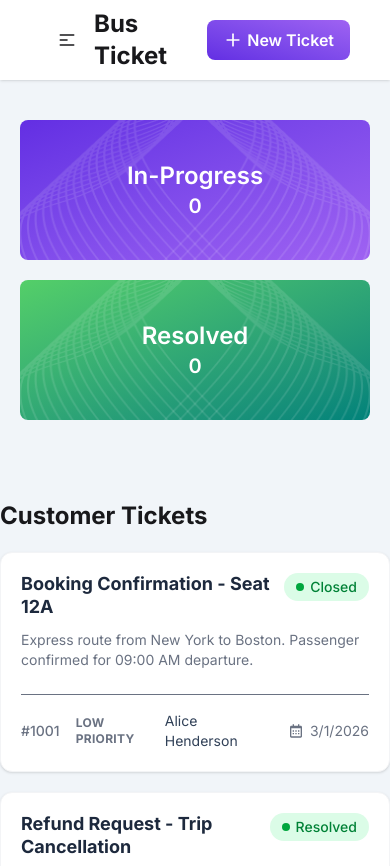
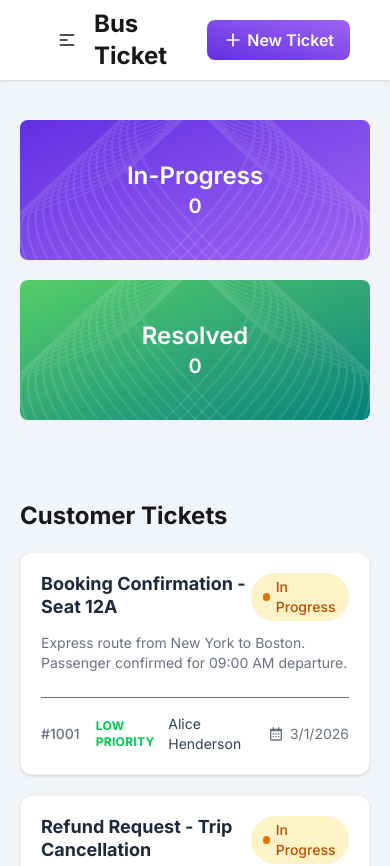
Before and after one commit to ShahadatHasan623/bus-ticket-BD, a React (Vite) app: page / in a window 390 px wide. Shown: the top 866 px of the page. Built offline with nearby package versions, Linux system fonts and the light colour scheme.

Commit message:
added conditional rendering card section status

```diff
--- a/public/bus_ticket.json
+++ b/public/bus_ticket.json
@@ -5,7 +5,7 @@
     "description": "Express route from New York to Boston. Passenger confirmed for 09:00 AM departure.",
     "customer": "Alice Henderson",
     "priority": "Low",
-    "status": "Closed",
+    "status": "In Progress",
     "createdAt": "2026-03-01T08:30:00Z",
     "resolvedBy": "Agent Sarah"
   },
@@ -15,7 +15,7 @@
     "description": "Customer requesting a full refund due to a family emergency. Trip scheduled for tomorrow.",
     "customer": "Marcus Thorne",
     "priority": "High",
-    "status": "Resolved",
+    "status": "In Progress",
     "createdAt": "2026-03-02T14:15:00Z",
     "resolvedAt": "2026-03-02T18:00:00Z",
     "resolvedBy": "Manager Michael"
@@ -46,7 +46,7 @@
     "description": "Bus #882 reporting AC failure. Needs immediate reassignment for the 1 PM trip.",
     "customer": "Internal - Fleet Mgmt",
     "priority": "Critical",
-    "status": "Resolved",
+    "status": "In Progress",
     "createdAt": "2026-03-03T10:05:00Z",
     "resolvedAt": "2026-03-03T11:30:00Z",
     "resolvedBy": "Tech Lead John"
@@ -77,7 +77,7 @@
     "description": "Credit card charged but no ticket issued. Customer needs manual validation.",
     "customer": "Kevin Park",
     "priority": "High",
-    "status": "Resolved",
+    "status": "In Progress",
     "createdAt": "2026-03-03T14:55:00Z",
     "resolvedAt": "2026-03-03T15:45:00Z",
     "resolvedBy": "Billing Support Sofia"
@@ -88,7 +88,7 @@
     "description": "Passenger requires wheelchair ramp access for the cross-country route.",
     "customer": "Linda Grier",
     "priority": "Medium",
-    "status": "Closed",
+    "status": "Open",
     "createdAt": "2026-03-03T15:30:00Z",
     "resolvedBy": "Agent Sarah"
   },
@@ -98,7 +98,7 @@
     "description": "Route 12 was 45 minutes late. Requesting a voucher for future travel.",
     "customer": "Brian Smith",
     "priority": "Low",
-    "status": "Open",
+    "status": "In Progress",
     "createdAt": "2026-03-03T16:12:00Z",
     "resolvedBy": "Agent Emily"
   }
--- a/src/App.jsx
+++ b/src/App.jsx
@@ -5,38 +5,45 @@ import Customers from "./components/Customers/Customers";
 import Home from "./components/Home/Home";
 import Navbar from "./components/Navbar/Navbar";
 
-const busTicketFetch = async()=>{
-  const res = await fetch('../public/bus_ticket.json')
-  return res.json()
-}
+const busTicketFetch = async () => {
+  const res = await fetch("../public/bus_ticket.json");
+  return res.json();
+};
 
-const ticket =busTicketFetch()
+const ticket = busTicketFetch();
 function App() {
+  const [customers, setCustomers] = useState([]);
+  const [resolved, setResolved] = useState([]);
 
-  const [customers,setCustomers] =useState([])
-  const [resolved,setResolved] =useState([])
+  const handleResolvedTask = (task) => {
+    const remainingCustomers = customers.filter((item) => item.id.split("-")[1] !== task.id.split("-")[1]);
+    setCustomers(remainingCustomers);
+    const newResolved = [...resolved, task];
+    setResolved(newResolved);
+  };
 
- const handleResolvedTask = (task) => {
-
-  const remainingCustomers = customers.filter(
-    (item) => item.id !== task.id
-  );
-  setCustomers(remainingCustomers);
-  const newResolved = [...resolved, task];
-  setResolved(newResolved);
-};
   return (
     <div className="bg-slate-100 min-h-screen">
       <Navbar></Navbar>
       <Home customers={customers} resolved={resolved}></Home>
       <div className="grid grid-cols-1 md:grid-cols-12 gap-5 max-w-7xl mx-auto">
         <div className="md:col-span-9 ">
-          <Suspense fallback={<span className="loading loading-dots loading-xl"></span>}>
-             <Customers customers={customers} setCustomers={setCustomers} ticket={ticket}></Customers>
+          <Suspense
+            fallback={<span className="loading loading-dots loading-xl"></span>}
+          >
+            <Customers
+              customers={customers}
+              setCustomers={setCustomers}
+              ticket={ticket}
+            ></Customers>
           </Suspense>
         </div>
-        <div className="md:col-span-3">
-          <Booking handleResolvedTask={handleResolvedTask} customers={customers} resolved={resolved}></Booking>
+        <div className="md:col-span-3 md:px-0 px-5">
+          <Booking
+            handleResolvedTask={handleResolvedTask}
+            customers={customers}
+            resolved={resolved}
+          ></Booking>
         </div>
       </div>
     </div>
--- a/src/components/Customer/Customer.jsx
+++ b/src/components/Customer/Customer.jsx
@@ -1,35 +1,45 @@
 import React from "react";
 import { BiCalendar } from "react-icons/bi";
 
+const Customer = ({ ticket, handleAddTask }) => {
+  const { id, title, description, customer, priority, status, createdAt } =
+    ticket;
+  const priorityColor =
+    ticket.priority === "High" || ticket.priority === "Critical"
+      ? "text-red-500"
+      : "text-green-500";
 
-const Customer = ({ ticket,handleAddTask }) => {
-   const {id,title,description,customer,priority,status,createdAt}=ticket
-   const priorityColor = ticket.priority === 'High' || ticket.priority === 'Critical'
-    ? 'text-red-500'
-    : 'text-gray-500';
+    const statusColor =
+      ticket.status === "Open" ? "flex items-center gap-1.5 bg-green-100 text-green-700 px-3 py-1 rounded-full text-sm font-medium" : "flex items-center gap-1.5 bg-amber-100 text-amber-700 px-3 py-1 rounded-full text-sm font-medium"
+
   return (
-    <div onClick={()=>handleAddTask(ticket)} className=" bg-white rounded-xl shadow-sm border border-gray-100 p-5 font-sans">
+    <div
+      onClick={() => {
+        handleAddTask(ticket);
+      }}
+      className=" bg-white rounded-xl shadow-sm border border-gray-100 p-5 font-sans"
+    >
       {/* Header Section: Title and Status */}
       <div className="flex justify-between items-start mb-3">
         <h3 className="text-lg font-bold text-slate-800 leading-tight">
           {title}
         </h3>
-        <span className="flex items-center gap-1.5 bg-green-100 text-green-700 px-3 py-1 rounded-full text-sm font-medium">
-          <span className="w-2 h-2 bg-green-600 rounded-full"></span>
+        <span className={`${statusColor}`}>
+          <span className={`w-2 h-2 rounded-full ${ticket.status ==="In Progress"? "bg-amber-600":"bg-green-600"}`}></span>
           {status}
         </span>
       </div>
 
       {/* Description */}
-      <p className="text-gray-500 text-sm mb-6 line-clamp-2">
-        {description}
-      </p>
+      <p className="text-gray-500 text-sm mb-6 line-clamp-2">{description}</p>
 
       {/* Footer Section: ID, Priority, Customer, and Date */}
       <div className="flex items-center justify-between border-t pt-4 text-sm text-gray-500">
         <div className="flex gap-4 items-center">
-          <span className="font-medium">#{ticket.id.split('-')[1] || id}</span>
-          <span className={`font-bold uppercase tracking-wide text-xs ${priorityColor}`}>
+          <span className="font-medium">#{ticket.id.split("-")[1] || id}</span>
+          <span
+            className={`font-bold uppercase tracking-wide text-xs ${priorityColor}`}
+          >
             {priority} PRIORITY
           </span>
         </div>
--- a/src/components/Customers/Customers.jsx
+++ b/src/components/Customers/Customers.jsx
@@ -1,18 +1,18 @@
 import React, { use } from "react";
 import Customer from "../Customer/Customer";
 
-const Customers = ({ ticket,customers,setCustomers }) => {
+const Customers = ({ ticket,customers,setCustomers}) => {
   const busTicket = use(ticket);
   const handleAddTask =(customer)=>{
       const newCustomer =[...customers,customer]
       setCustomers(newCustomer)
   }
   return (
-    <div className="my-10">
+    <div className="my-10 md:px-0 px-5">
         <h1 className="mb-5 text-2xl font-bold">Customer Tickets</h1>
       <div className="grid grid-cols-1 md:grid-cols-2 gap-5">
         {busTicket.map((ticket) => (
-          <Customer key={ticket.id} handleAddTask={handleAddTask} ticket={ticket}></Customer>
+          <Customer key={ticket.id} handleAddTask={handleAddTask}  ticket={ticket}></Customer>
         ))}
       </div>
     </div>
```
